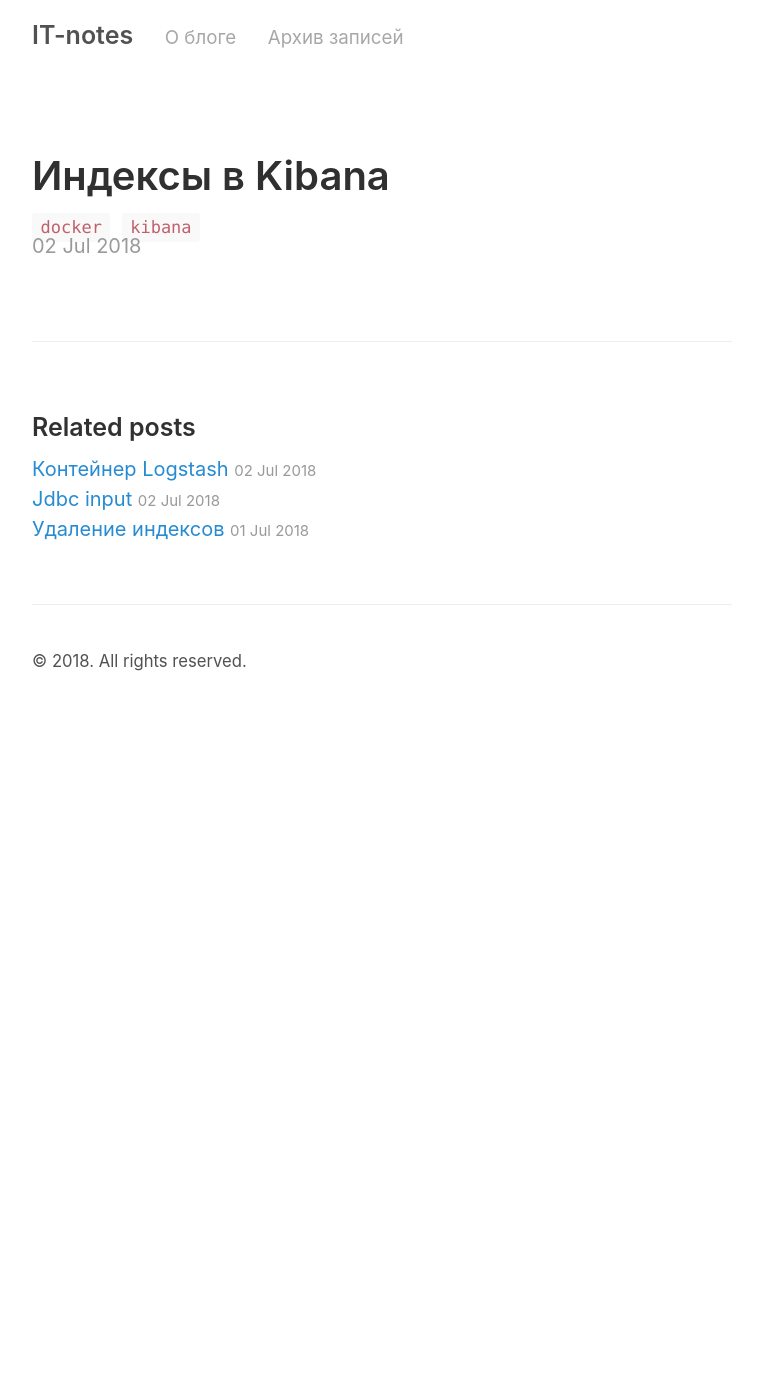
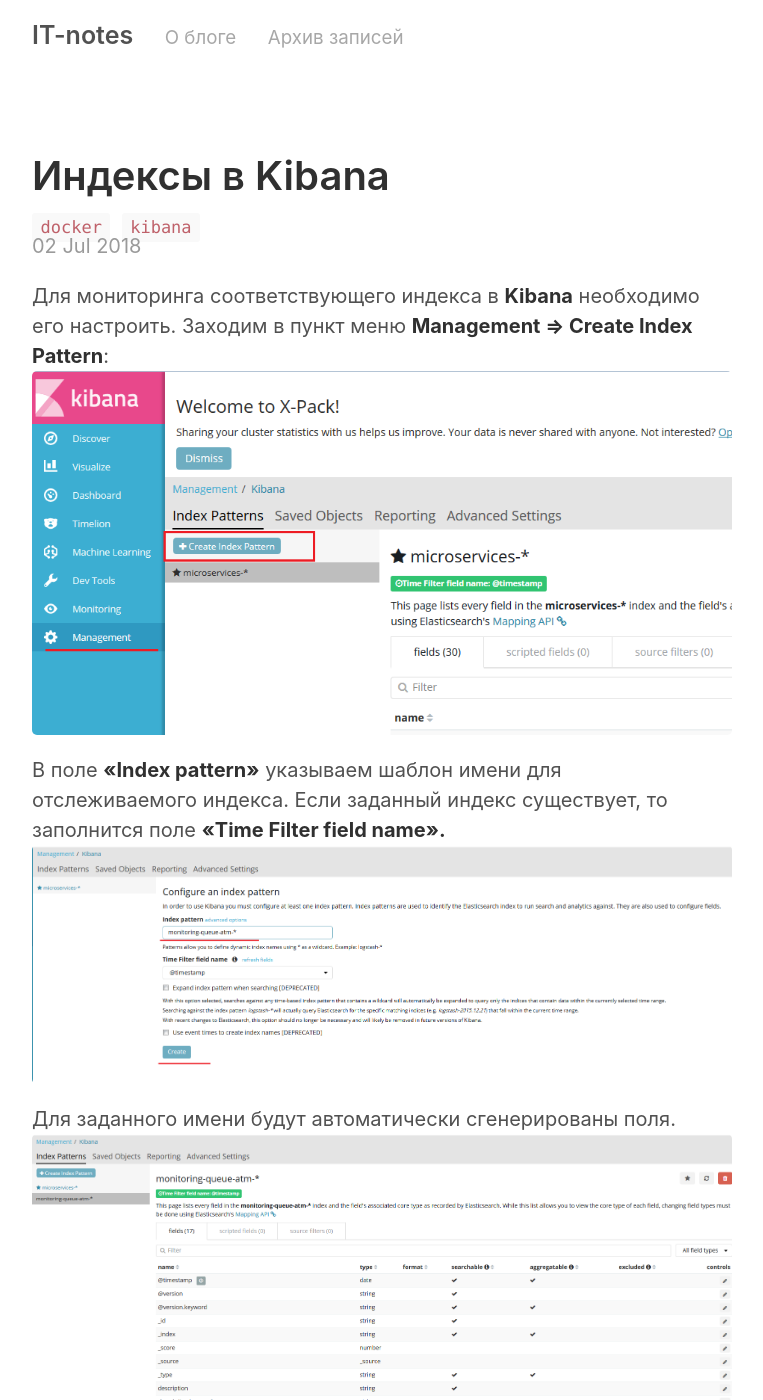
Before and after one commit to OlgaFedorova/olgafedorova.github.io, a Jekyll site: the page built from _posts/2018-07-02-kibana-indexes.md, in a window 1280 px wide and 1400 px high. Shown: the whole window, without its empty margins (258-1021 px from the left). Built offline with Jekyll 4.4.1, drawn with Linux system fonts in a browser that asks for light colours; some of the changed text lies outside the part shown.

Commit message:
Update 2018-07-02-kibana-indexes.md

```diff
--- a/_posts/2018-07-02-kibana-indexes.md
+++ b/_posts/2018-07-02-kibana-indexes.md
@@ -4,3 +4,22 @@
 permalink: kibana-indexes
 tags: docker kibana
 ---
+Для мониторинга соответствующего индекса в **Kibana** необходимо его настроить.
+Заходим в пункт меню **Management => Create Index Pattern**:
+![kibana-index]({{ site.url }}/assets/kibana-index_1.png)
+
+В полe **«Index pattern»** указываем шаблон имени для отслеживаемого индекса. Если заданный индекс существует, то заполнится поле **«Time Filter field name».**
+![kibana-index]({{ site.url }}/assets/kibana-index_2.png)
+
+Для заданного имени будут автоматически сгенерированы поля.
+![kibana-index]({{ site.url }}/assets/kibana-index_3.png)
+
+Для мониторинга информации по заданному индексу необходимо перейти в пункт меню Discover, и в выпадающем списке выбрать необходимый индекс
+![kibana-index]({{ site.url }}/assets/kibana-index_4.png)
+
+![kibana-index]({{ site.url }}/assets/kibana-index_5.png)
+
+![kibana-index]({{ site.url }}/assets/kibana-index_6.png)
+
+Каждая запись представлена в виде таблицы с настроенными в индексе полями:
+![kibana-index]({{ site.url }}/assets/kibana-index_7.png)
```
